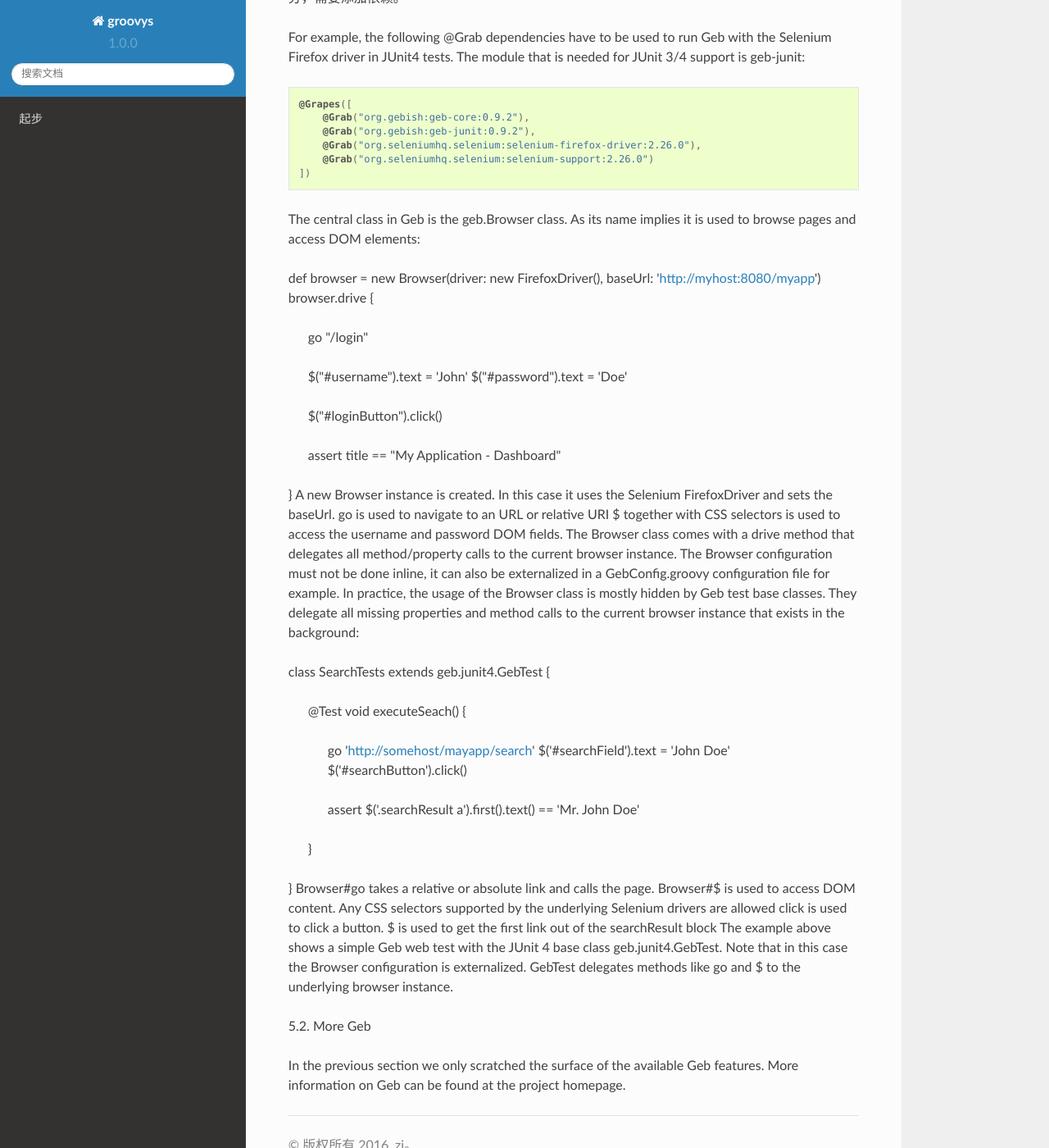
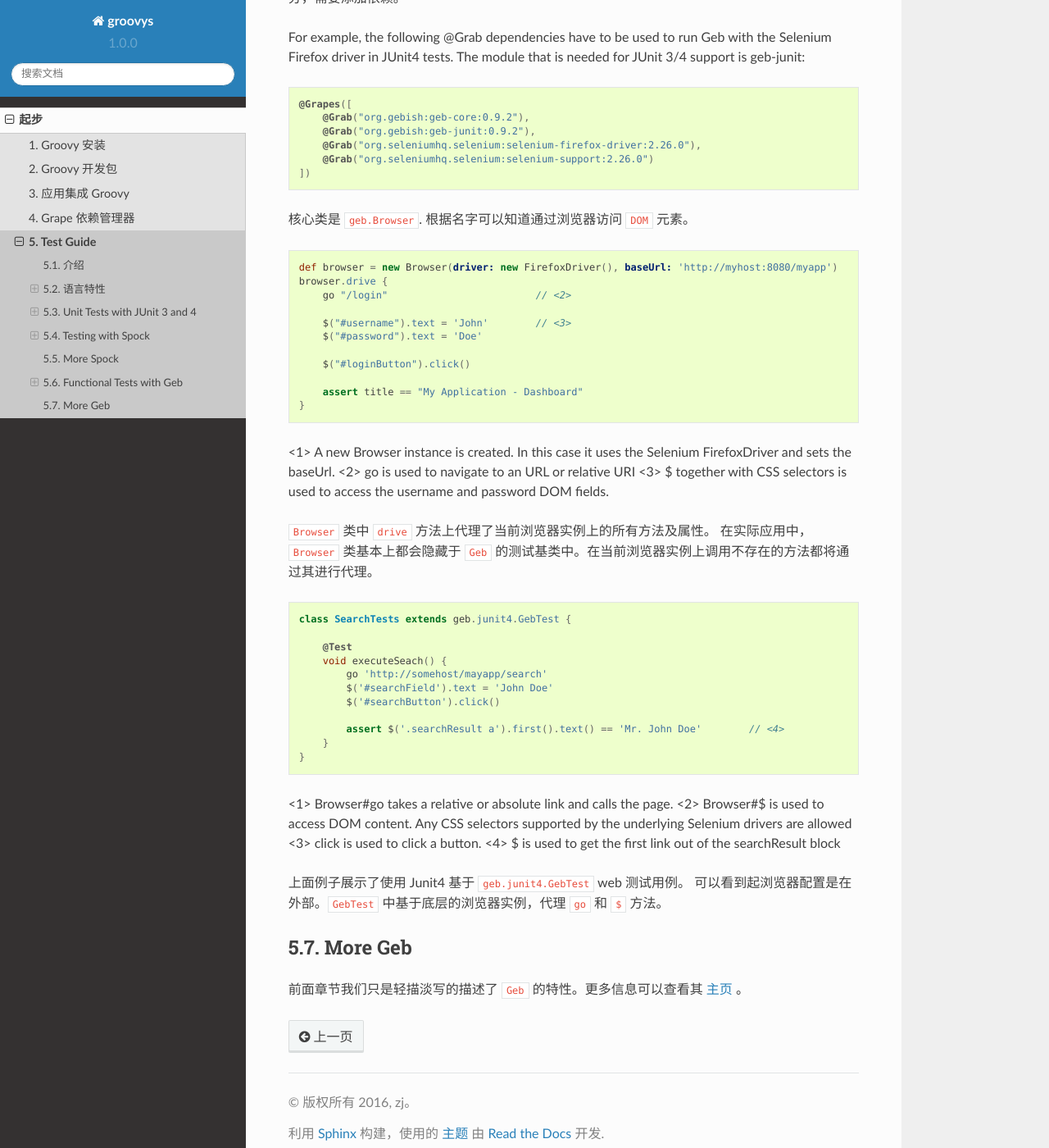
Before and after one commit to guxiaotu/zh-doc-groovy-lang, a Sphinx documentation site: the page built from docs/source/GettingStarted/Testing-guide.rst, in a window 1280 px wide and 1400 px high, scrolled down 12873 px. Shown: the whole window at 82% size. Built offline with Sphinx 7.4.7 and the Read the Docs theme 2.0.0, drawn with Linux system fonts in a browser that asks for light colours; some of the changed text lies outside the part shown.

Commit message:
update GettingStarted/index GettingStarted/Testing-guide

```diff
--- a/docs/source/GettingStarted/Testing-guide.rst
+++ b/docs/source/GettingStarted/Testing-guide.rst
@@ -616,41 +616,52 @@ For example, the following @Grab dependencies have to be used to run Geb with th
 	    @Grab("org.seleniumhq.selenium:selenium-support:2.26.0")
 	])
 
-The central class in Geb is the geb.Browser class. As its name implies it is used to browse pages and access DOM elements:
+核心类是 ``geb.Browser``. 根据名字可以知道通过浏览器访问 ``DOM`` 元素。
 
-def browser = new Browser(driver: new FirefoxDriver(), baseUrl: 'http://myhost:8080/myapp')
-browser.drive {
-    go "/login"
+.. code-block:: groovy
 
-    $("#username").text = 'John'
-    $("#password").text = 'Doe'
+	def browser = new Browser(driver: new FirefoxDriver(), baseUrl: 'http://myhost:8080/myapp')                                        // <1>
+	browser.drive {
+	    go "/login"                        	// <2>
 
-    $("#loginButton").click()
+	    $("#username").text = 'John'        // <3>
+	    $("#password").text = 'Doe'
 
-    assert title == "My Application - Dashboard"
-}
-A new Browser instance is created. In this case it uses the Selenium FirefoxDriver and sets the baseUrl.
-go is used to navigate to an URL or relative URI
-$ together with CSS selectors is used to access the username and password DOM fields.
-The Browser class comes with a drive method that delegates all method/property calls to the current browser instance. The Browser configuration must not be done inline, it can also be externalized in a GebConfig.groovy configuration file for example. In practice, the usage of the Browser class is mostly hidden by Geb test base classes. They delegate all missing properties and method calls to the current browser instance that exists in the background:
+	    $("#loginButton").click()
 
-class SearchTests extends geb.junit4.GebTest {
+	    assert title == "My Application - Dashboard"
+	}
 
-    @Test
-    void executeSeach() {
-        go 'http://somehost/mayapp/search'
-        $('#searchField').text = 'John Doe'
-        $('#searchButton').click()
+<1> A new Browser instance is created. In this case it uses the Selenium FirefoxDriver and sets the baseUrl.
+<2> go is used to navigate to an URL or relative URI
+<3> $ together with CSS selectors is used to access the username and password DOM fields.
 
-        assert $('.searchResult a').first().text() == 'Mr. John Doe'
-    }
-}
-Browser#go takes a relative or absolute link and calls the page.
-Browser#$ is used to access DOM content. Any CSS selectors supported by the underlying Selenium drivers are allowed
-click is used to click a button.
-$ is used to get the first link out of the searchResult block
-The example above shows a simple Geb web test with the JUnit 4 base class geb.junit4.GebTest. Note that in this case the Browser configuration is externalized. GebTest delegates methods like go and $ to the underlying browser instance.
+``Browser`` 类中 ``drive`` 方法上代理了当前浏览器实例上的所有方法及属性。
+在实际应用中，``Browser`` 类基本上都会隐藏于 ``Geb`` 的测试基类中。在当前浏览器实例上调用不存在的方法都将通过其进行代理。
 
-5.2. More Geb
+.. code-block:: groovy
 
-In the previous section we only scratched the surface of the available Geb features. More information on Geb can be found at the project homepage.
+	class SearchTests extends geb.junit4.GebTest {
+
+	    @Test
+	    void executeSeach() {
+	        go 'http://somehost/mayapp/search'      							// <1>
+	        $('#searchField').text = 'John Doe'             					// <2>
+	        $('#searchButton').click()                      					// <3>
+
+	        assert $('.searchResult a').first().text() == 'Mr. John Doe'        // <4>
+	    }
+	}
+
+<1> Browser#go takes a relative or absolute link and calls the page.
+<2> Browser#$ is used to access DOM content. Any CSS selectors supported by the underlying Selenium drivers are allowed
+<3> click is used to click a button.
+<4> $ is used to get the first link out of the searchResult block
+
+上面例子展示了使用 Junit4 基于 ``geb.junit4.GebTest`` web 测试用例。
+可以看到起浏览器配置是在外部。``GebTest`` 中基于底层的浏览器实例，代理 ``go`` 和 ``$`` 方法。
+
+More Geb
+--------
+
+前面章节我们只是轻描淡写的描述了 ``Geb`` 的特性。更多信息可以查看其 `主页 <http://gebish.org/>`_ 。
--- a/docs/source/GettingStarted/index.rst
+++ b/docs/source/GettingStarted/index.rst
@@ -9,3 +9,4 @@
    The-Groovy-Development-Kit
    Integrating-Groovy-into-applications
    The-Grape-dependency-manager
+   Testing-guide
```
